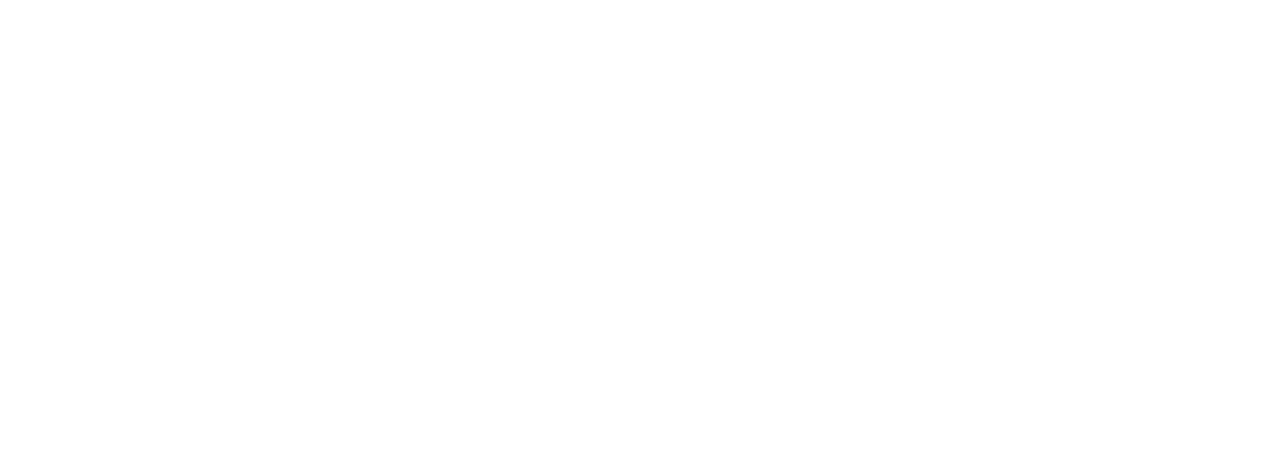
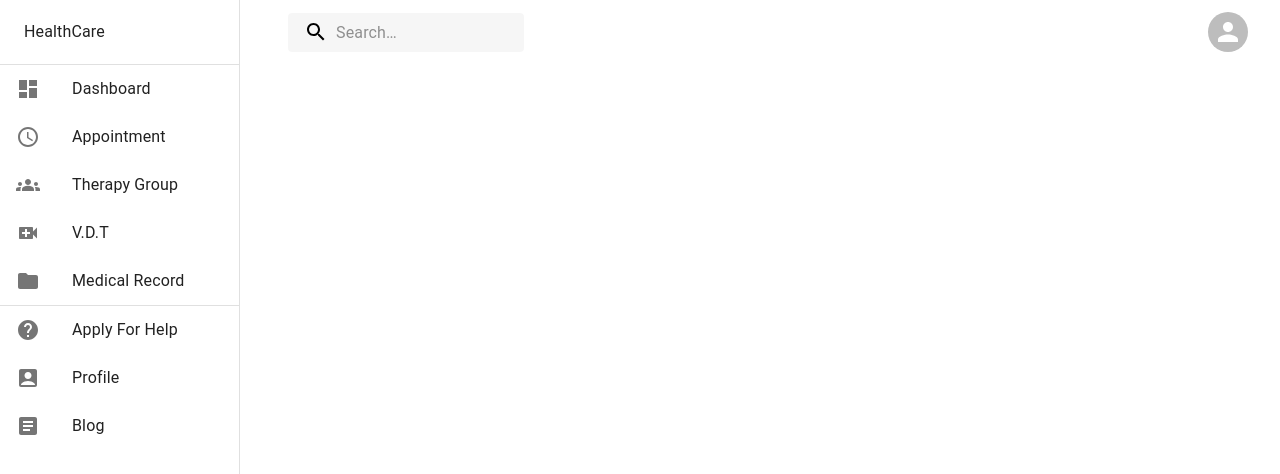
Before and after one commit to mengstabketemaw/telehealth, a React (Create React App) app: page /doctor in a window 1280 px wide. Before the commit this address had no page. Shown: the top 474 px of the page. Built offline with nearby package versions, Linux system fonts and the light colour scheme; what react-geocode would draw is missing.

Commit message:
make react feel good, unused imports and other minor changes.

```diff
--- a/src/App.js
+++ b/src/App.js
@@ -12,6 +12,7 @@
 import Blog from "./pages/patient/Blog";
 import DoctorList from "./pages/patient/DoctorsList";
 import Room from "./pages/patient/Room";
+import Doctor from "./pages/doctor/Doctor";
 
 function App() {
   return (
@@ -37,6 +38,8 @@
           <Route path="doctorlist/:value" element={<DoctorList/>}/>
           <Route path="room" element={<Room/>}/>
       </Route>
+      <Route path="doctor" element={<Doctor/>}>
+      </Route>
     </Routes>
     );
 }
--- a/src/components/NavigationDrawer.js
+++ b/src/components/NavigationDrawer.js
@@ -1,7 +1,7 @@
 import * as React from 'react';
 import {useLocation,NavLink} from "react-router-dom"
 import { Box, Divider, Drawer, ListItem, ListItemIcon, ListItemText, Toolbar, Typography } from "@mui/material";
-import { AccountBox, Article, Dashboard, Folder, Groups, Help, Home, Schedule, VideoCall } from '@mui/icons-material';
+import { AccountBox, Article, Dashboard, Folder, Groups, Help, Schedule, VideoCall } from '@mui/icons-material';
 
 const drawerWidth = 240;
 
--- a/src/components/blog/BlogCard.js
+++ b/src/components/blog/BlogCard.js
@@ -19,7 +19,7 @@
                     <Button>Read more...</Button>
                 </Stack>
             </Stack>
-            <img src={img} sx={{width:"100%",height:"100%"}}/>
+            <img src={img} alt={"alt prop is mandatory"} sx={{width:"100%",height:"100%"}}/>
         </Stack>
     </>)
 }
--- /dev/null
+++ b/src/pages/doctor/Doctor.js
@@ -0,0 +1,45 @@
+import * as React from 'react';
+import Box from '@mui/material/Box';
+import { Alert, Snackbar, Toolbar } from '@mui/material';
+import Topbar from '../../components/Topbar';
+import NavigationDrawer from '../../components/NavigationDrawer';
+import { Outlet } from 'react-router-dom';
+
+const drawerWidth = 240;
+
+const SnackBarContext = React.createContext();
+export const useSnackbar = ()=>React.useContext(SnackBarContext);
+
+function Doctor() {
+  const [mobileOpen, setMobileOpen] = React.useState(false);
+  const [snackbar,setSnackbar] = React.useState({open:false,severity:"error",children:"this is error"});
+  const handleDrawerToggle = () => {
+    setMobileOpen(!mobileOpen);
+  };
+
+
+  return (
+    <Box sx={{ display: 'flex' }}>
+      <Topbar handleDrawerToggle={handleDrawerToggle}/>
+      <NavigationDrawer mobileOpen={mobileOpen} handleDrawerToggle={handleDrawerToggle}/>
+      <Box
+        component="main"
+        sx={{ flexGrow: 1, p: 3, width: { sm: `calc(100% - ${drawerWidth}px)` } }}
+      >
+        <Toolbar />
+        <SnackBarContext.Provider value={{setSnackbar}}>
+          <Outlet/>
+        </SnackBarContext.Provider>
+        <Snackbar
+          open={snackbar.open}
+          onClose={e=>setSnackbar({...snackbar,open:false})}
+          autoHideDuration={6000}
+        >
+          <Alert {...snackbar} onClose={e=>setSnackbar({...snackbar,open:false})}/>
+        </Snackbar>
+      </Box>
+    </Box>
+  );
+}
+
+export default Doctor;
--- a/src/pages/patient/Blog.js
+++ b/src/pages/patient/Blog.js
@@ -1,4 +1,4 @@
-import { Stack, Typography } from "@mui/material";
+import { Typography } from "@mui/material";
 import BlogCard from "../../components/blog/BlogCard";
 
 const Blog = ()=>{
--- a/src/pages/patient/Dashboard.js
+++ b/src/pages/patient/Dashboard.js
@@ -1,15 +1,11 @@
 import { Groups, MedicalServices, Medication, VideoCall } from "@mui/icons-material";
 import { Box, Stack, Typography } from "@mui/material";
-import { useState } from "react"
 import { Outlet, useNavigate } from "react-router-dom";
 
 const Dashboard = ()=>{
-   const [value,setValue] = useState();
    const nav = useNavigate();
 
-   const handleChange = (event,newValue)=>{
-        setValue(newValue);
-    }
+
 
    const createBox = (icon,name,no,i)=>{
    return (<Box
--- a/src/pages/patient/Profile.js
+++ b/src/pages/patient/Profile.js
@@ -1,5 +1,5 @@
-import { Photo, PhotoCamera } from "@mui/icons-material";
-import { Avatar, Box, Button, Container, Dialog, DialogContent, DialogTitle, IconButton, Stack, TextField, Typography } from "@mui/material";
+import { PhotoCamera } from "@mui/icons-material";
+import { Avatar, Box, Button, Container, IconButton, Stack, TextField, Typography } from "@mui/material";
 import { useState } from "react";
 import { useDisplayImage } from "../../hooks/useDisplayImage";
 
```
